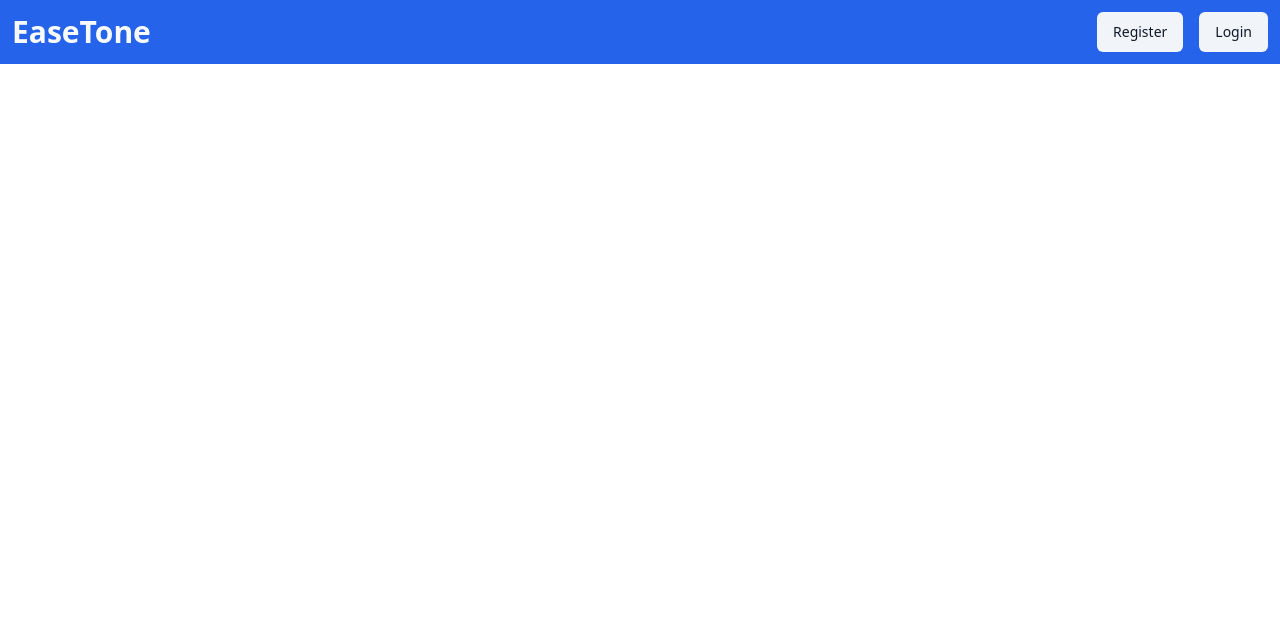
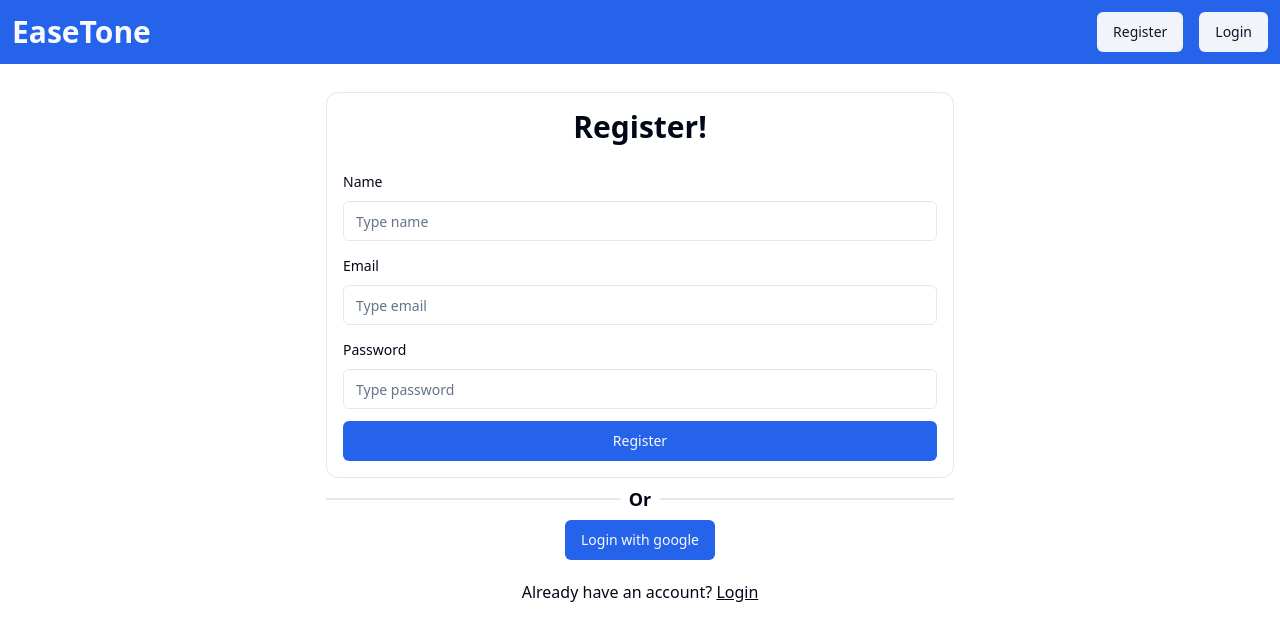
Before and after one commit to yasin-arft/easetone-client, a React (Vite) app: page /register in a window 1280 px wide. Shown: the top 640 px of the page. Built offline with nearby package versions, Linux system fonts and the light colour scheme; no server answers.

Commit message:
register page designed

```diff
--- a/src/Routes/Router.jsx
+++ b/src/Routes/Router.jsx
@@ -1,5 +1,6 @@
 import Layouts from "@/layouts/Layouts";
 import Products from "@/pages/home/Products";
+import Register from "@/pages/register/Register";
 import { createBrowserRouter } from "react-router-dom";
 
 export const Router = createBrowserRouter([
@@ -12,7 +13,8 @@ export const Router = createBrowserRouter([
         element: <Products />
       },
       {
-        path: '/register'
+        path: '/register',
+        element: <Register />
       },
       {
         path: '/login'
--- /dev/null
+++ b/src/pages/register/Register.jsx
@@ -0,0 +1,115 @@
+import { useForm } from "react-hook-form"
+import {
+  Form,
+  FormControl,
+  FormField,
+  FormItem,
+  FormLabel,
+  FormMessage,
+} from "@/components/ui/form"
+import { Input } from "@/components/ui/input"
+import { zodResolver } from "@hookform/resolvers/zod"
+import { z } from "zod"
+import { Link } from "react-router-dom"
+import GoogleLogin from "@/shared/GoogleLogin"
+import { Button } from "@/components/ui/button"
+
+const signUpSchema = z.object({
+  name: z
+    .string()
+    .min(1, { message: "This field has to be filled." }),
+  email: z
+    .string()
+    .min(1, { message: "This field has to be filled." })
+    .email("This is not a valid email."),
+  password: z
+    .string()
+    .min(6, { message: "Password must be at least 6 characters.", }),
+})
+
+const Register = () => {
+  const form = useForm({
+    resolver: zodResolver(signUpSchema),
+    defaultValues: {
+      name: '',
+      phoneNumber: '',
+      email: ''
+    }
+  })
+
+  const handleRegister = async (data) => {
+    const { name, email, password } = data;
+    console.log(name, email, password);
+
+  }
+
+  return (
+    <section className="my-7">
+      <div className="md:w-1/2 mx-auto">
+        <div>
+          <div className="max-w-full mx-auto border p-4 rounded-xl">
+            <h2 className="text-3xl text-center font-semibold mb-6">Register!</h2>
+            <Form {...form}>
+              <form onSubmit={form.handleSubmit(handleRegister)} className="space-y-3">
+                <FormField
+                  control={form.control}
+                  name="name"
+                  render={({ field }) => (
+                    <FormItem>
+                      <FormLabel>Name</FormLabel>
+                      <FormControl>
+                        <Input type="text" placeholder="Type name" {...field} />
+                      </FormControl>
+                      <FormMessage />
+                    </FormItem>
+                  )}
+                />
+                <FormField
+                  control={form.control}
+                  name="email"
+                  render={({ field }) => (
+                    <FormItem>
+                      <FormLabel>Email</FormLabel>
+                      <FormControl>
+                        <Input type="email" placeholder="Type email" {...field} />
+                      </FormControl>
+                      <FormMessage />
+                    </FormItem>
+                  )}
+                />
+                <FormField
+                  control={form.control}
+                  name="password"
+                  render={({ field }) => (
+                    <FormItem>
+                      <FormLabel>Password</FormLabel>
+                      <FormControl>
+                        <Input type="password" placeholder="Type password" {...field} />
+                      </FormControl>
+                      <FormMessage />
+                    </FormItem>
+                  )}
+                />
+                <Button
+                  type="submit"
+                  className="disabled:bg-gray-500 w-full col-span-2"
+                >
+                  Register
+                </Button>
+              </form>
+            </Form>
+          </div>
+        </div>
+        <div>
+          <div className="border relative my-5">
+            <span className="absolute top-1/2 left-1/2 -translate-x-1/2 -translate-y-1/2 bg-white px-2 font-semibold text-lg">Or</span>
+          </div>
+          <GoogleLogin />
+          <p className="text-center mt-5">Already have an account? <Link to={'/login'} className="underline text-red-light">Login</Link></p>
+        </div>
+      </div>
+    </section>
+  );
+};
+
+export default Register;
--- /dev/null
+++ b/src/shared/GoogleLogin.jsx
@@ -0,0 +1,13 @@
+import { Button } from "@/components/ui/button";
+
+const GoogleLogin = () => {
+  return (
+    <div className="text-center">
+      <Button>
+        Login with google
+      </Button>
+    </div>
+  );
+};
+
+export default GoogleLogin;
```
